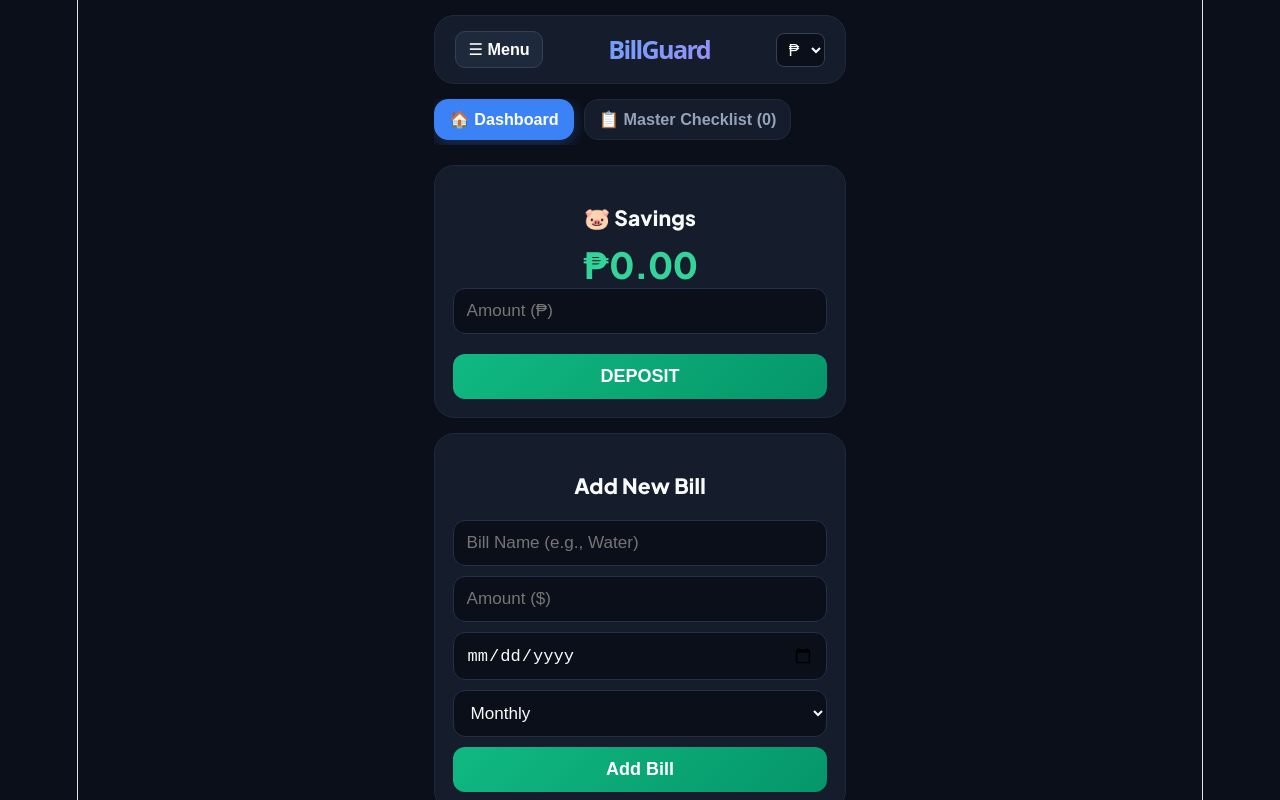
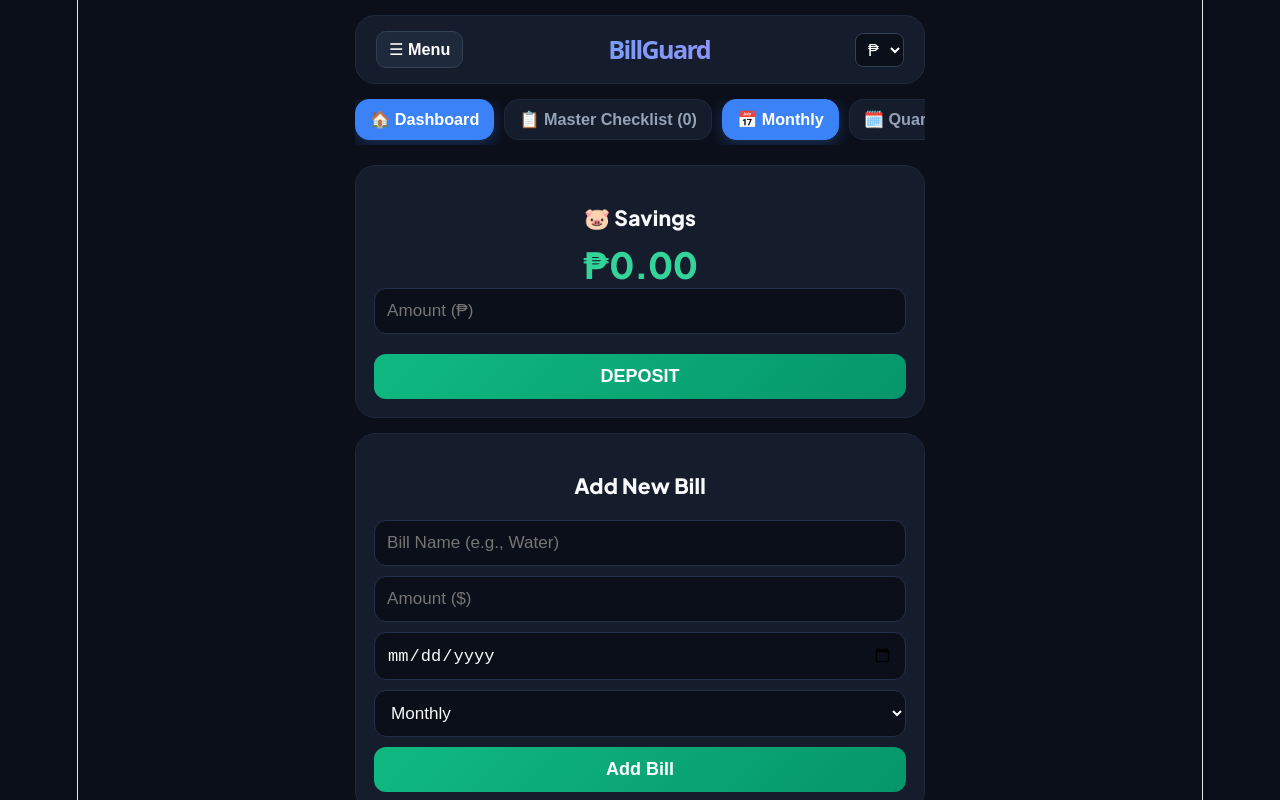
Before and after one commit to swishflex-cyber/billguard, a React (Vite) app: page / in a window 1280 px wide. Shown: the top 800 px of the page. Built offline with nearby package versions, Linux system fonts and the light colour scheme.

Commit message:
Implement tab selection for monthly, quarterly, yearly
Add selectedList state for tab navigation

```diff
--- a/src/App.jsx
+++ b/src/App.jsx
@@ -11,6 +11,7 @@ function App() {
   const [currency, setCurrency] = useState(() => localStorage.getItem('billguard_currency') || '₱');
   const [savings, setSavings] = useState(() => parseFloat(localStorage.getItem('billguard_savings')) || 0);
   const [activeTab, setActiveTab] = useState('dashboard');
+  const [selectedList, setSelectedList] = useState('monthly'); // default monthly
 
   const [bills, setBills] = useState(() => {
     const saved = localStorage.getItem('billguard_bills');
@@ -31,15 +32,10 @@ function App() {
     setBills(bills.filter(bill => bill.id !== id));
   };
 
-  // ONE-CLICK PAID LOGIC: Deduct Savings + Advance Due Date
   const handleMarkPaid = (bill) => {
-    // 1. Deduct amount from savings
     setSavings(prev => prev - bill.amount);
-
-    // 2. Advance due date forward to next cycle
     const currentDueDate = bill.dueDate || bill.lastPaid;
     const nextDueDateStr = advanceDueDate(currentDueDate, bill.frequency);
-
     setBills(bills.map(b => b.id === bill.id ? { ...b, dueDate: nextDueDateStr } : b));
   };
 
@@ -84,6 +80,30 @@ function App() {
         >
           📋 Master Checklist ({bills.length})
         </button>
+
+        {/* NEW TOP-LEVEL LIST TABS – only visible on Dashboard */}
+        {activeTab === 'dashboard' && (
+          <>
+            <button
+              className={`nav-tab-btn ${selectedList === 'monthly' ? 'active-tab' : ''}`}
+              onClick={() => setSelectedList('monthly')}
+            >
+              📅 Monthly
+            </button>
+            <button
+              className={`nav-tab-btn ${selectedList === 'quarterly' ? 'active-tab' : ''}`}
+              onClick={() => setSelectedList('quarterly')}
+            >
+              🗓️ Quarterly
+            </button>
+            <button
+              className={`nav-tab-btn ${selectedList === 'yearly' ? 'active-tab' : ''}`}
+              onClick={() => setSelectedList('yearly')}
+            >
+              🎆 Yearly
+            </button>
+          </>
+        )}
       </div>
 
       {/* TAB 1: AUTOMATED 12-MONTH MASTER CHECKLIST */}
@@ -108,19 +128,18 @@ function App() {
                 const dateStr = bill.dueDate || bill.lastPaid || '2026-01-01';
                 const [yStr, mStr] = dateStr.split('-');
                 const dueYear = parseInt(yStr, 10);
-                const dueMonth = parseInt(mStr, 10); // 1-12
+                const dueMonth = parseInt(mStr, 10);
 
                 return (
                   <div key={bill.id} className="checklist-card">
                     <div className="card-top-info">
-                      <div>
+                      <div className="card-info-left">
                         <strong className="cl-name">{bill.name}</strong>
                         <span className="cl-amount">{currency}{bill.amount.toFixed(2)} — <span className="cl-freq">{bill.frequency}</span></span>
                       </div>
                       <span className="year-badge">{dueYear} Cycle</span>
                     </div>
 
-                    {/* 12-MONTH AUTOMATED GRID */}
                     <div className="month-grid">
                       {MONTHS.map((m, index) => {
                         const monthNumber = index + 1;
@@ -136,10 +155,7 @@ function App() {
                         }
 
                         return (
-                          <div
-                            key={m}
-                            className={`month-chip ${statusClass}`}
-                          >
+                          <div key={m} className={`month-chip ${statusClass}`}>
                             {label}
                           </div>
                         );
@@ -172,6 +188,7 @@ function App() {
             onDeleteBill={handleDeleteBill}
             onMarkPaid={handleMarkPaid}
             currency={currency}
+            selectedList={selectedList}
           />
         </div>
       )}
```
